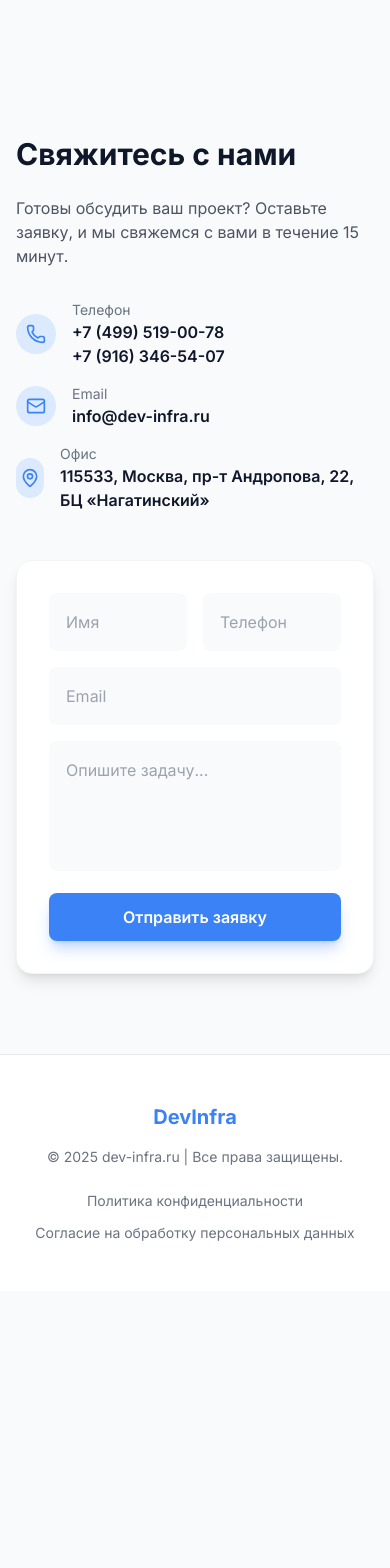
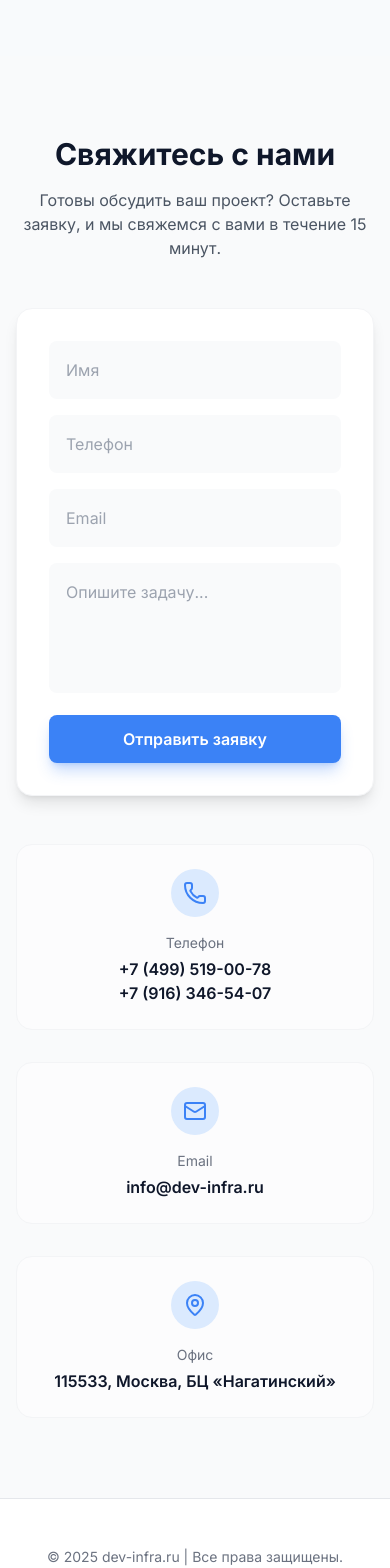
Before and after one commit to novozhilovsergeydisk/app-agency, a React (Vite) app: page / in a window 390 px wide. Shown: the part 6680-8248 px from the top of the page. Before the commit the page ends 7971 px from the top, so only its background shows below. Built offline with nearby package versions, Linux system fonts and the light colour scheme.

Commit message:
feat: move contact info below form and optimize for single column layout

```diff
--- a/App.tsx
+++ b/App.tsx
@@ -531,55 +531,23 @@ const App: React.FC = () => {
 
       {/* Contacts Section */}
       <section id="contacts" className="py-20 bg-gray-50 dark:bg-slate-900">
-        <div className="container mx-auto px-4">
-          <div className="grid md:grid-cols-2 gap-12">
-            <div>
-              <h2 className="text-3xl font-bold mb-6">Свяжитесь с нами</h2>
-              <p className="text-gray-600 dark:text-gray-400 mb-8">
-                Готовы обсудить ваш проект? Оставьте заявку, и мы свяжемся с
-                вами в течение 15 минут.
-              </p>
+        <div className="container mx-auto px-4 max-w-4xl">
+          <div className="text-center mb-12">
+            <h2 className="text-3xl md:text-4xl font-bold mb-4">Свяжитесь с нами</h2>
+            <p className="text-gray-600 dark:text-gray-400">
+              Готовы обсудить ваш проект? Оставьте заявку, и мы свяжемся с
+              вами в течение 15 минут.
+            </p>
+          </div>
 
-              <div className="space-y-4">
-                <div className="flex items-center gap-4">
-                  <div className="w-10 h-10 rounded-full bg-blue-100 dark:bg-slate-800 flex items-center justify-center text-primary">
-                    <Phone className="w-5 h-5" />
-                  </div>
-                  <div>
-                    <p className="text-sm text-gray-500">Телефон</p>
-                    <p className="font-semibold">+7 (499) 519-00-78</p>
-                    <p className="font-semibold">+7 (916) 346-54-07</p>
-                  </div>
-                </div>
-                <div className="flex items-center gap-4">
-                  <div className="w-10 h-10 rounded-full bg-blue-100 dark:bg-slate-800 flex items-center justify-center text-primary">
-                    <Mail className="w-5 h-5" />
-                  </div>
-                  <div>
-                    <p className="text-sm text-gray-500">Email</p>
-                    <p className="font-semibold">info@dev-infra.ru</p>
-                  </div>
-                </div>
-                <div className="flex items-center gap-4">
-                  <div className="w-10 h-10 rounded-full bg-blue-100 dark:bg-slate-800 flex items-center justify-center text-primary">
-                    <MapPin className="w-5 h-5" />
-                  </div>
-                  <div>
-                    <p className="text-sm text-gray-500">Офис</p>
-                    <p className="font-semibold">
-                      115533, Москва, пр-т Андропова, 22, БЦ «Нагатинский»
-                    </p>
-                  </div>
-                </div>
-              </div>
-            </div>
-
+          <div className="flex flex-col gap-12">
+            {/* Form First */}
             <form
               className="bg-white dark:bg-slate-800 p-8 rounded-2xl shadow-lg border border-gray-100 dark:border-slate-700 space-y-4"
               onSubmit={handleSubmit}
               noValidate
             >
-              <div className="grid grid-cols-2 gap-4">
+              <div className="grid grid-cols-1 md:grid-cols-2 gap-4">
                 <input
                   type="text"
                   name="name"
@@ -629,6 +597,40 @@ const App: React.FC = () => {
                 {isSubmitting ? "Отправка..." : "Отправить заявку"}
               </Button>
             </form>
+
+            {/* Contact Info Second */}
+            <div className="grid md:grid-cols-3 gap-8">
+              <div className="flex flex-col items-center text-center gap-4 p-6 bg-white/50 dark:bg-slate-800/50 rounded-2xl border border-gray-100 dark:border-slate-700">
+                <div className="w-12 h-12 rounded-full bg-blue-100 dark:bg-slate-800 flex items-center justify-center text-primary">
+                  <Phone className="w-6 h-6" />
+                </div>
+                <div>
+                  <p className="text-sm text-gray-500 mb-1">Телефон</p>
+                  <p className="font-semibold">+7 (499) 519-00-78</p>
+                  <p className="font-semibold">+7 (916) 346-54-07</p>
+                </div>
+              </div>
+              <div className="flex flex-col items-center text-center gap-4 p-6 bg-white/50 dark:bg-slate-800/50 rounded-2xl border border-gray-100 dark:border-slate-700">
+                <div className="w-12 h-12 rounded-full bg-blue-100 dark:bg-slate-800 flex items-center justify-center text-primary">
+                  <Mail className="w-6 h-6" />
+                </div>
+                <div>
+                  <p className="text-sm text-gray-500 mb-1">Email</p>
+                  <p className="font-semibold">info@dev-infra.ru</p>
+                </div>
+              </div>
+              <div className="flex flex-col items-center text-center gap-4 p-6 bg-white/50 dark:bg-slate-800/50 rounded-2xl border border-gray-100 dark:border-slate-700">
+                <div className="w-12 h-12 rounded-full bg-blue-100 dark:bg-slate-800 flex items-center justify-center text-primary">
+                  <MapPin className="w-6 h-6" />
+                </div>
+                <div>
+                  <p className="text-sm text-gray-500 mb-1">Офис</p>
+                  <p className="font-semibold">
+                    115533, Москва, БЦ «Нагатинский»
+                  </p>
+                </div>
+              </div>
+            </div>
           </div>
         </div>
       </section>
@@ -636,9 +638,6 @@ const App: React.FC = () => {
       {/* Footer */}
       <footer className="bg-white dark:bg-dark border-t border-gray-200 dark:border-slate-800 py-12">
         <div className="container mx-auto px-4 text-center">
-          <div className="font-bold text-xl text-primary mb-4">
-            DevInfra
-          </div>
           <p className="text-gray-500 text-sm mb-6">
             © {new Date().getFullYear()} dev-infra.ru | Все права защищены.
           </p>
--- a/server.js
+++ b/server.js
@@ -11,7 +11,7 @@ const SUBMISSIONS_FILE = path.join(process.cwd(), 'contact_submissions.json');
 // Middleware
 app.use(cors());
 app.use(express.json());
-app.use(express.static('dist'));
+app.use(express.static(path.join(process.cwd(), 'dist')));
 
 // Contact endpoint
 app.post('/api/contact', async (req, res) => {
@@ -44,6 +44,11 @@ app.post('/api/contact', async (req, res) => {
   }
 });
 
+// Catch-all route for SPA
+app.get('*', (req, res) => {
+  res.sendFile(path.join(process.cwd(), 'dist', 'index.html'));
+});
+
 app.listen(PORT, () => {
   console.log(`Server running on port ${PORT}`);
 });
```
Also changed, not shown: package.json (+5 -2 lines), 1 other file (tests, documents, lock files or other folders).
